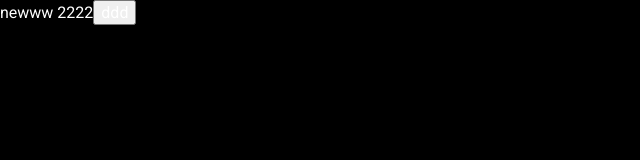
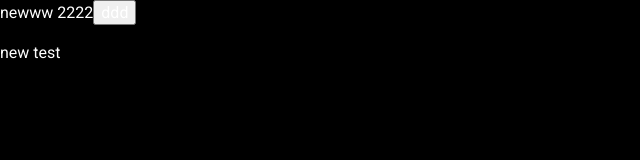
Before and after one commit to VadimDgahm/BrainCards, a React (Vite) app: page / in a window 1280 px wide. Shown: the top 160 px of the page, without its empty margins (0-640 px from the left). Built offline with nearby package versions, Linux system fonts and the light colour scheme.

Commit message:
add p wich new test

```diff
--- a/src/App.tsx
+++ b/src/App.tsx
@@ -3,6 +3,7 @@ function App() {
     <div>
       newww 2222
       <button>ddd</button>
+      <p>new test</p>
     </div>
   )
 }
```
